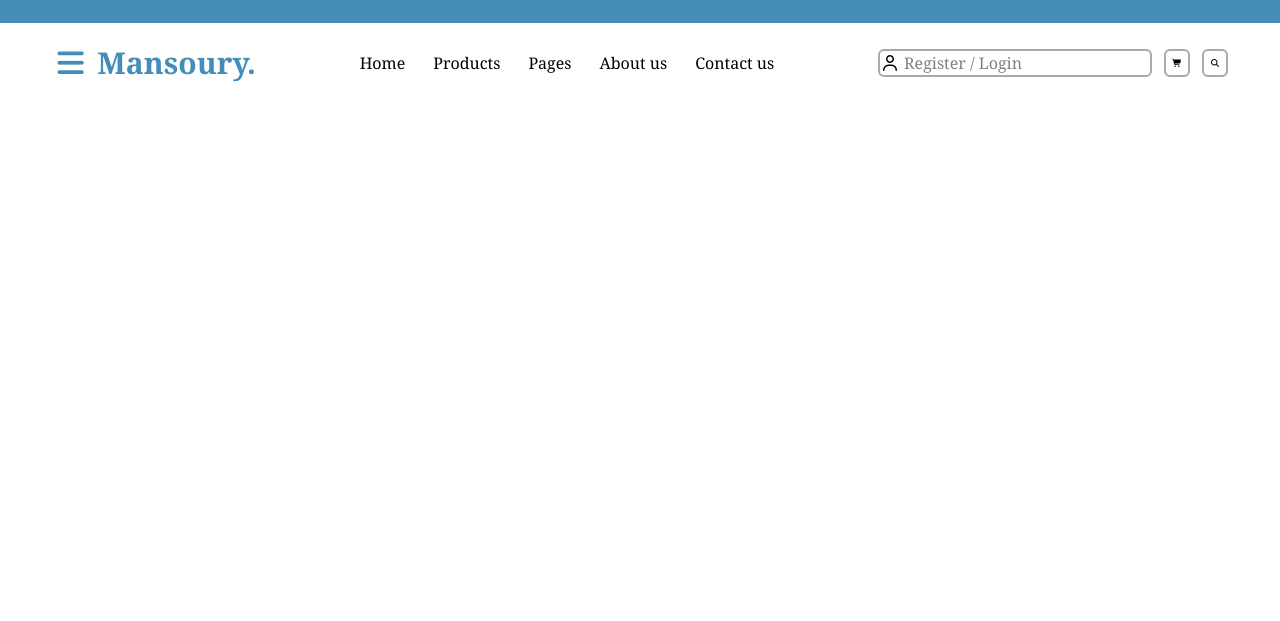
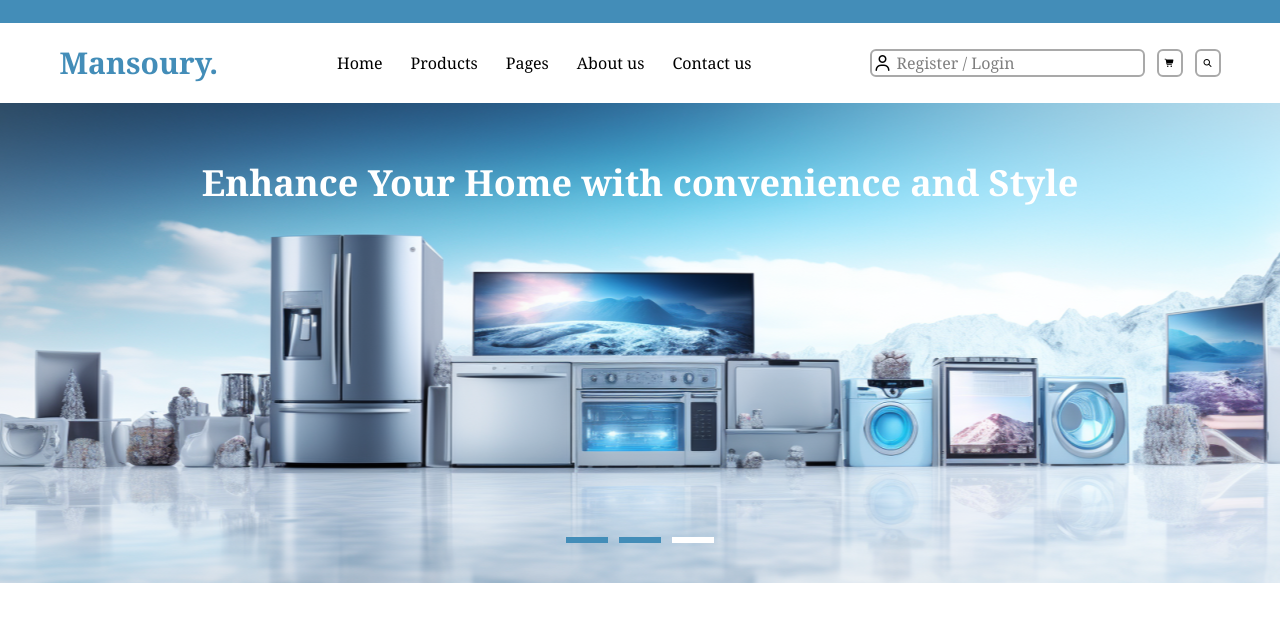
Before and after one commit to hursedhimmatov7-del/WORK5, a website: page index.html in a window 1280 px wide. Shown: the part 57-678 px from the top of the page. Drawn offline with Linux system fonts and the light colour scheme.

Commit message:
Section 1 done

```diff
--- a/index.html
+++ b/index.html
@@ -24,7 +24,7 @@
         </div>
     </header>
     <header class="flex text-black lg:max-w-385 m-auto  items-center justify-around lg:h-20  md:h-20 h-15 ">
-        <h1 class="text-3xl  text-[#438DB8] font-bold"><i class="fa-solid fa-bars lg:hidden flex" ></i> Mansoury.</h1>
+        <h1 class="text-3xl  text-[#438DB8] font-bold"><i class="fa-solid fa-bars lg:hidden! flex" ></i> Mansoury.</h1>
         <nav class="lg:flex hidden items-center gap-7 ">
             <p>   Home    </p>
             <p>Products</p>
@@ -38,5 +38,11 @@
           <div  class="border-2 p-1.5 text-[8px] border-[darkgrey] rounded-md">   <i class="fa-solid fa-magnifying-glass"></i></div>
         </div>
     </header>
+    <section class="max-w-[385 h-120 bg-[url('./sec1f.png')] bg-center">
+      <div class=" flex flex-col justify-between items-center pt-15 h-110 ">
+        <h1 class="lg:text-4xl md:text-4xl text-2xl text-white font-bold lg:w-full md:w-[70%] w-[90%] text-center">Enhance Your Home with convenience and Style</h1>
+        <img src="src/bullets.png" alt="">
+      </div>
+    </section>
 </body>
 </html>
```
Also changed, not shown: src/bullets.png (added), src/output.css, src/sec1f.png (added).
